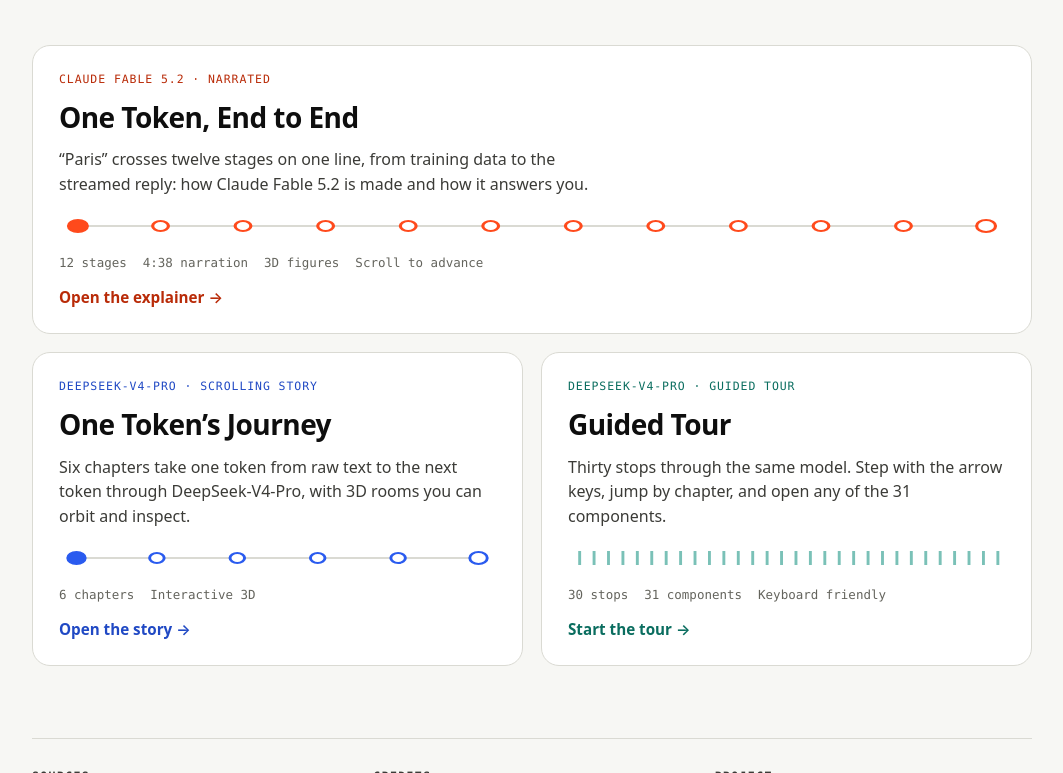
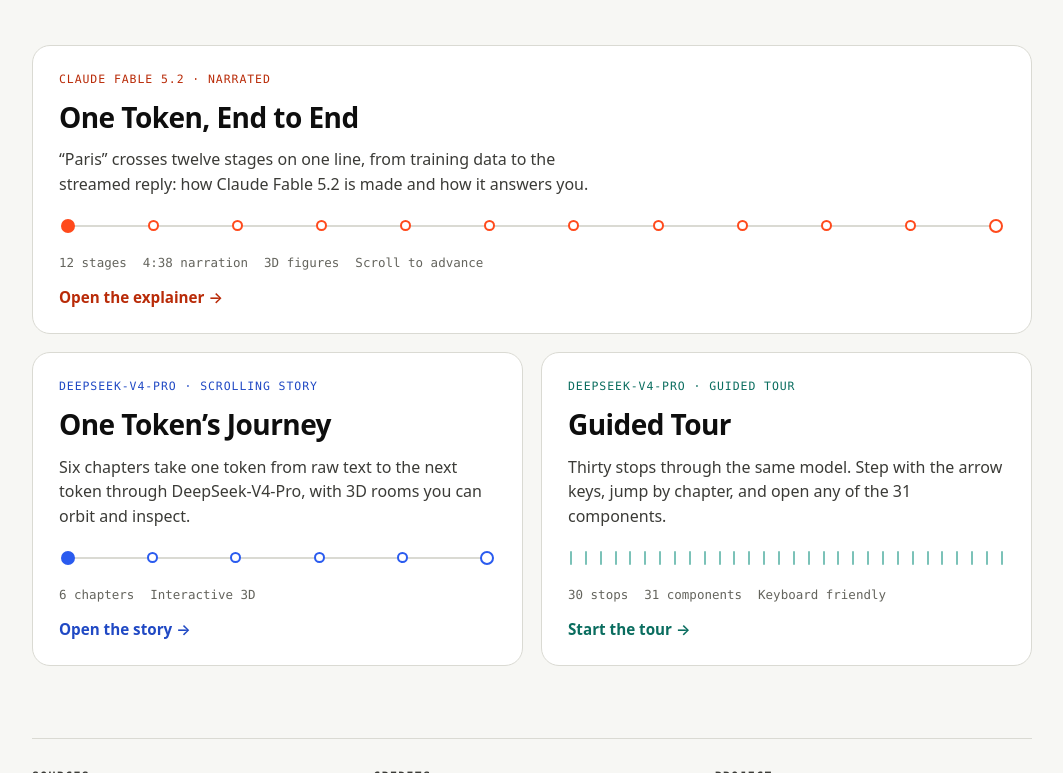
Before and after one commit to tafreeman/one-token-explainers, a plain HTML site: page index.html in a window 1280 px wide. Shown: the part 389-1162 px from the top of the page, without its empty margins (108-1171 px from the left). Drawn offline with Linux system fonts and the light colour scheme.

Commit message:
fix(landing): draw card strips in CSS so dots stay round
The stretched SVG strips distorted at every width except 300 and 600px
(preserveAspectRatio none). Flex-based dots keep their shape at any width.
Also keep the model name from breaking mid-token in the story card.

```diff
--- a/index.html
+++ b/index.html
@@ -50,11 +50,14 @@ h1 span{color:var(--token)}
 .card h2 a::after{content:"";position:absolute;inset:0;border-radius:inherit}
 .card h2 a:focus-visible{outline:none}
 .card p.desc{margin:0;color:var(--ink-2);max-width:62ch}
-.path{display:block;width:100%;height:30px;margin-top:auto}
-.path line{stroke:var(--rule);stroke-width:2}
-.path circle{fill:var(--card);stroke:var(--a);stroke-width:2}
-.path circle.on{fill:var(--a)}
-.path .tick{stroke:var(--a);stroke-width:2;opacity:.55}
+.path{position:relative;display:flex;align-items:center;justify-content:space-between;height:30px;margin-top:auto;padding:0 2px}
+.path::before{content:"";position:absolute;left:6px;right:6px;top:50%;height:2px;margin-top:-1px;background:var(--rule)}
+.path i{position:relative;flex:none;width:11px;height:11px;border-radius:50%;background:var(--card);border:2px solid var(--a)}
+.path i.on{background:var(--a)}
+.path i.end{width:14px;height:14px}
+.path.ticks::before{display:none}
+.path.ticks i{width:2px;height:14px;border:0;border-radius:1px;background:var(--a);opacity:.55}
+.nb{white-space:nowrap}
 .meta{display:flex;flex-wrap:wrap;gap:8px 16px;margin:0;padding:0;list-style:none;font:500 12.5px/1.2 var(--mono);color:var(--ink-3)}
 .go{font-weight:600;font-size:.95rem;color:var(--a-ink);margin:2px 0 0}
 .go span{display:inline-block;transition:transform .25s cubic-bezier(.16,1,.3,1)}
@@ -92,12 +95,7 @@ footer a:focus-visible{outline:2px solid var(--token);outline-offset:2px;border-
         <p class="tag">Claude Fable 5.2 &middot; Narrated</p>
         <h2><a href="one-token-end-to-end/">One Token, End to End</a></h2>
         <p class="desc">&ldquo;Paris&rdquo; crosses twelve stages on one line, from training data to the streamed reply: how Claude Fable&nbsp;5.2 is made and how it answers you.</p>
-        <svg class="path" viewBox="0 0 600 30" preserveAspectRatio="none" aria-hidden="true" focusable="false">
-          <line x1="12" y1="15" x2="588" y2="15"/>
-          <g>
-            <circle class="on" cx="12" cy="15" r="6"/><circle cx="64.4" cy="15" r="5"/><circle cx="116.7" cy="15" r="5"/><circle cx="169.1" cy="15" r="5"/><circle cx="221.5" cy="15" r="5"/><circle cx="273.8" cy="15" r="5"/><circle cx="326.2" cy="15" r="5"/><circle cx="378.5" cy="15" r="5"/><circle cx="430.9" cy="15" r="5"/><circle cx="483.3" cy="15" r="5"/><circle cx="535.6" cy="15" r="5"/><circle cx="588" cy="15" r="6"/>
-          </g>
-        </svg>
+        <div class="path" aria-hidden="true"><i class="on end"></i><i></i><i></i><i></i><i></i><i></i><i></i><i></i><i></i><i></i><i></i><i class="end"></i></div>
         <ul class="meta"><li>12 stages</li><li>4:38 narration</li><li>3D figures</li><li>Scroll to advance</li></ul>
         <p class="go"><span>Open the explainer &rarr;</span></p>
       </article>
@@ -105,11 +103,8 @@ footer a:focus-visible{outline:2px solid var(--token);outline-offset:2px;border-
       <article class="card blue">
         <p class="tag">DeepSeek-V4-Pro &middot; Scrolling story</p>
         <h2><a href="one-tokens-journey/one-token-journey-3d.html">One Token&rsquo;s Journey</a></h2>
-        <p class="desc">Six chapters take one token from raw text to the next token through DeepSeek-V4-Pro, with 3D rooms you can orbit and inspect.</p>
-        <svg class="path" viewBox="0 0 300 30" preserveAspectRatio="none" aria-hidden="true" focusable="false">
-          <line x1="12" y1="15" x2="288" y2="15"/>
-          <circle class="on" cx="12" cy="15" r="6"/><circle cx="67.2" cy="15" r="5"/><circle cx="122.4" cy="15" r="5"/><circle cx="177.6" cy="15" r="5"/><circle cx="232.8" cy="15" r="5"/><circle cx="288" cy="15" r="6"/>
-        </svg>
+        <p class="desc">Six chapters take one token from raw text to the next token through <span class="nb">DeepSeek-V4-Pro</span>, with 3D rooms you can orbit and inspect.</p>
+        <div class="path" aria-hidden="true"><i class="on end"></i><i></i><i></i><i></i><i></i><i class="end"></i></div>
         <ul class="meta"><li>6 chapters</li><li>Interactive 3D</li></ul>
         <p class="go"><span>Open the story &rarr;</span></p>
       </article>
@@ -118,13 +113,7 @@ footer a:focus-visible{outline:2px solid var(--token);outline-offset:2px;border-
         <p class="tag">DeepSeek-V4-Pro &middot; Guided tour</p>
         <h2><a href="one-tokens-journey/tour-v4.html">Guided Tour</a></h2>
         <p class="desc">Thirty stops through the same model. Step with the arrow keys, jump by chapter, and open any of the 31 components.</p>
-        <svg class="path" viewBox="0 0 300 30" preserveAspectRatio="none" aria-hidden="true" focusable="false">
-          <g class="ticks">
-            <line class="tick" x1="8" y1="8" x2="8" y2="22"/><line class="tick" x1="17.9" y1="8" x2="17.9" y2="22"/><line class="tick" x1="27.8" y1="8" x2="27.8" y2="22"/><line class="tick" x1="37.7" y1="8" x2="37.7" y2="22"/><line class="tick" x1="47.6" y1="8" x2="47.6" y2="22"/><line class="tick" x1="57.5" y1="8" x2="57.5" y2="22"/><line class="tick" x1="67.4" y1="8" x2="67.4" y2="22"/><line class="tick" x1="77.3" y1="8" x2="77.3" y2="22"/><line class="tick" x1="87.2" y1="8" x2="87.2" y2="22"/><line class="tick" x1="97.1" y1="8" x2="97.1" y2="22"/>
-            <line class="tick" x1="107" y1="8" x2="107" y2="22"/><line class="tick" x1="116.9" y1="8" x2="116.9" y2="22"/><line class="tick" x1="126.8" y1="8" x2="126.8" y2="22"/><line class="tick" x1="136.7" y1="8" x2="136.7" y2="22"/><line class="tick" x1="146.6" y1="8" x2="146.6" y2="22"/><line class="tick" x1="156.5" y1="8" x2="156.5" y2="22"/><line class="tick" x1="166.4" y1="8" x2="166.4" y2="22"/><line class="tick" x1="176.3" y1="8" x2="176.3" y2="22"/><line class="tick" x1="186.2" y1="8" x2="186.2" y2="22"/><line class="tick" x1="196.1" y1="8" x2="196.1" y2="22"/>
-            <line class="tick" x1="206" y1="8" x2="206" y2="22"/><line class="tick" x1="215.9" y1="8" x2="215.9" y2="22"/><line class="tick" x1="225.8" y1="8" x2="225.8" y2="22"/><line class="tick" x1="235.7" y1="8" x2="235.7" y2="22"/><line class="tick" x1="245.6" y1="8" x2="245.6" y2="22"/><line class="tick" x1="255.5" y1="8" x2="255.5" y2="22"/><line class="tick" x1="265.4" y1="8" x2="265.4" y2="22"/><line class="tick" x1="275.3" y1="8" x2="275.3" y2="22"/><line class="tick" x1="285.2" y1="8" x2="285.2" y2="22"/><line class="tick" x1="295.1" y1="8" x2="295.1" y2="22"/>
-          </g>
-        </svg>
+        <div class="path ticks" aria-hidden="true"><i></i><i></i><i></i><i></i><i></i><i></i><i></i><i></i><i></i><i></i><i></i><i></i><i></i><i></i><i></i><i></i><i></i><i></i><i></i><i></i><i></i><i></i><i></i><i></i><i></i><i></i><i></i><i></i><i></i><i></i></div>
         <ul class="meta"><li>30 stops</li><li>31 components</li><li>Keyboard friendly</li></ul>
         <p class="go"><span>Start the tour &rarr;</span></p>
       </article>
```
